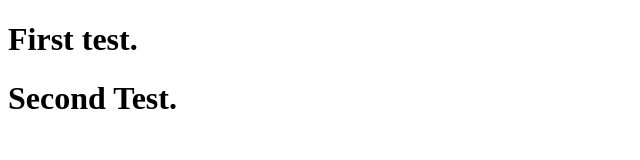
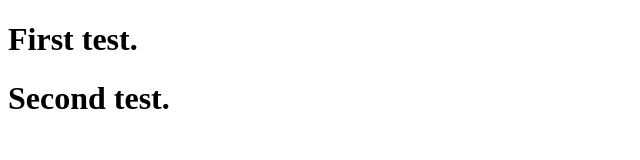
Before and after one commit to pg-dp/KnowledgeBase, a plain HTML site: page code/git/index.html in a window 1280 px wide. Shown: the full height of the page, 0-640 px from the left. Drawn offline with Linux system fonts and the light colour scheme.

Commit message:
second test

```diff
--- a/code/git/index.html
+++ b/code/git/index.html
@@ -7,6 +7,6 @@
 </head>
 <body>
     <h1>First test.</h1>
-    <h1>Second Test.</h1>
+    <h1>Second test.</h1>
 </body>
 </html>
```
